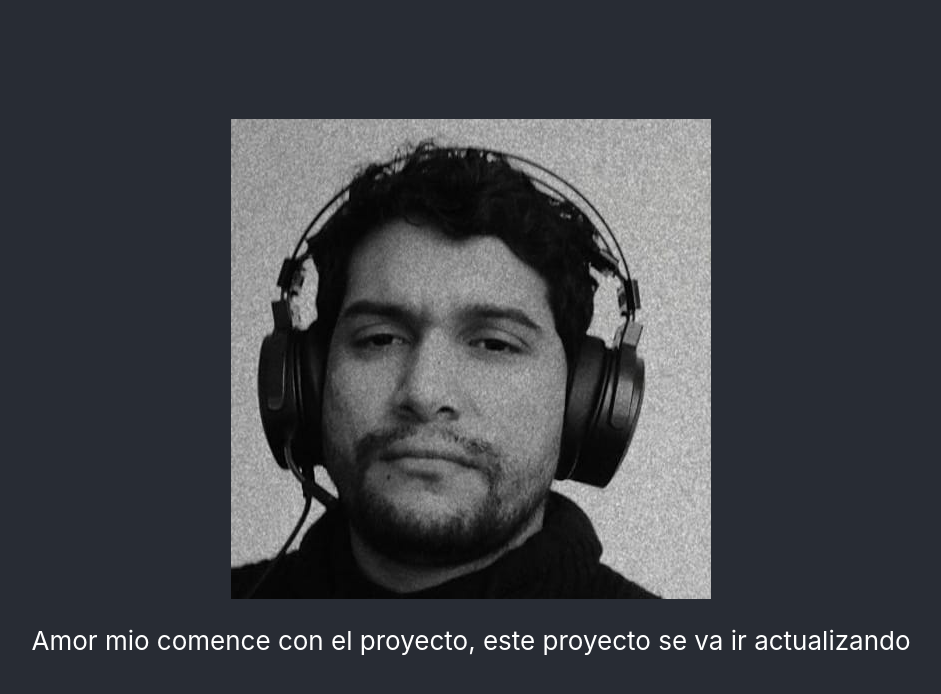
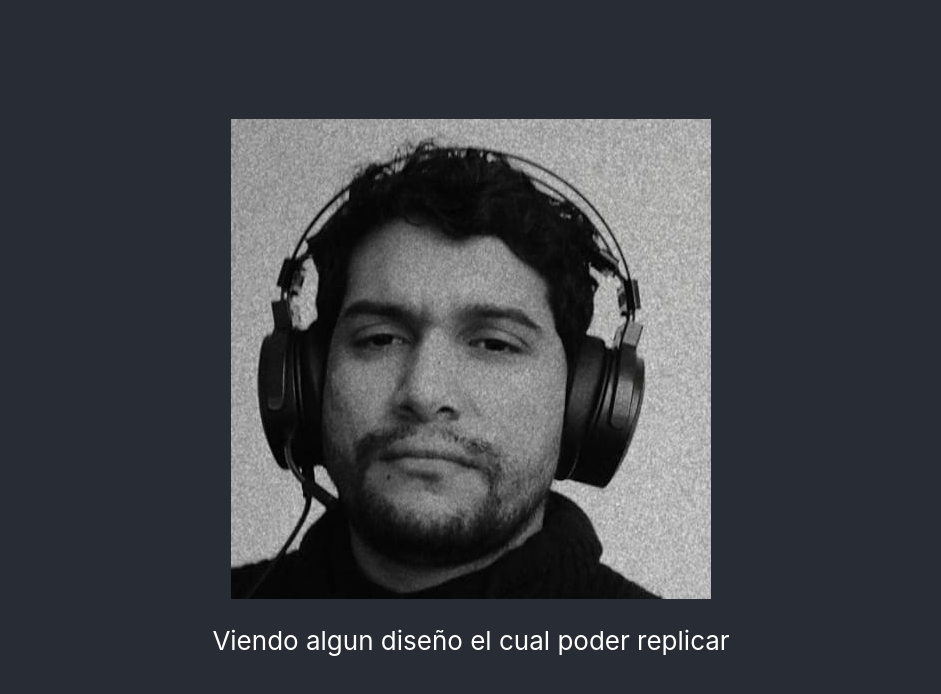
Before and after one commit to harinsonA/portafolio, a React (Create React App) app: page / in a window 1280 px wide. Shown: the top 694 px of the page, without its empty margins (169-1110 px from the left). Built offline with nearby package versions, Linux system fonts and the light colour scheme.

Commit message:
pesando que desarrollar

```diff
--- a/src/App.js
+++ b/src/App.js
@@ -7,7 +7,7 @@ function App() {
       <header className="App-header">
         <img src={fotoHarinson} alt="logo" />
         <p>
-          Amor mio comence con el proyecto, este proyecto se va ir actualizando
+          Viendo algun diseño el cual poder replicar
         </p>
       </header>
     </div>
```
